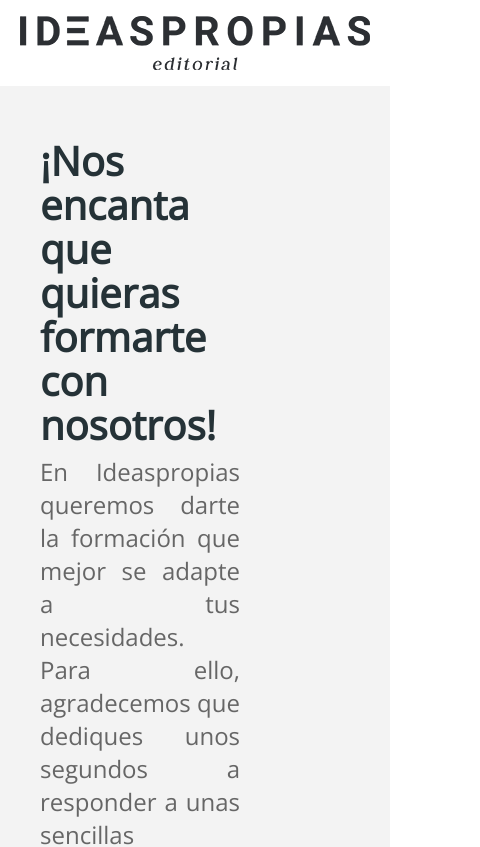
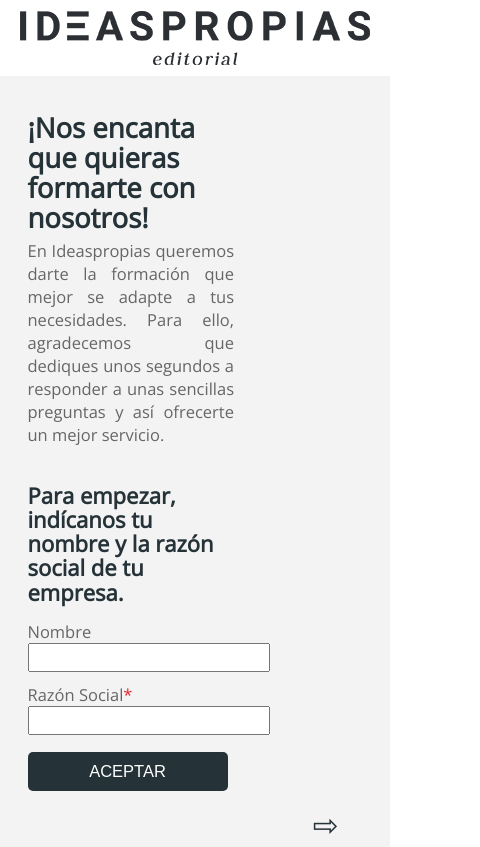
Before and after one commit to CarlosAlbaLopez/formulario, a React (Create React App) app: page / in a window 390 px wide. Shown: the top 847 px of the page, 480 px wide, since content can reach past the window. Built offline with nearby package versions, Linux system fonts and the light colour scheme.

Commit message:
Added media queries

```diff
--- a/package.json
+++ b/package.json
@@ -2,6 +2,7 @@
   "name": "formulario",
   "version": "0.1.0",
   "private": true,
+  "homepage": "https://www.ideaspropiaseditorial.com/formulario_formaciones",
   "dependencies": {
     "@testing-library/jest-dom": "^5.14.1",
     "@testing-library/react": "^11.2.7",
--- a/src/components/Main.css
+++ b/src/components/Main.css
@@ -206,3 +206,21 @@
   text-decoration: none;
   color: #666;
 }
+
+@media (max-width: 810px) {
+  .container {
+    grid-template-columns: 60% 40%;
+    height: 950px;
+  }
+}
+
+@media (max-width: 480px) {
+  html {
+    font-size: 11px;
+  }
+
+  .container {
+    grid-template-columns: 60% 40%;
+    height: 800px;
+  }
+}
--- a/src/components/Welcome.js
+++ b/src/components/Welcome.js
@@ -7,7 +7,7 @@
         <h4 className="welcome">
           ¡Nos encanta que quieras formarte con nosotros!
         </h4>
-        <p class="justi">
+        <p className="justi">
           En Ideaspropias queremos darte la formación que mejor se adapte a tus
           necesidades. Para ello, agradecemos que dediques unos segundos a
           responder a unas sencillas preguntas y así ofrecerte un mejor
```
Also changed, not shown: back/controllers/create-scheudle.js (deleted, +0 -26 lines), back/infrastructure/database.js (deleted, +0 -27 lines), back/package.json (deleted, +0 -11 lines), back/repositories/forms-repository.js (deleted, +0 -29 lines), back/index.js (deleted).
